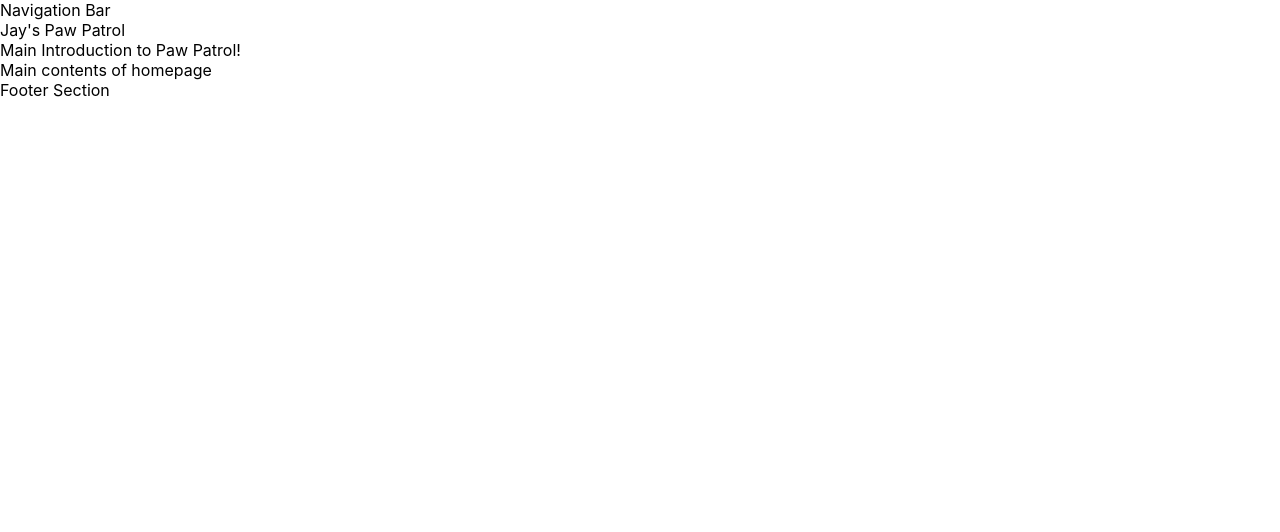
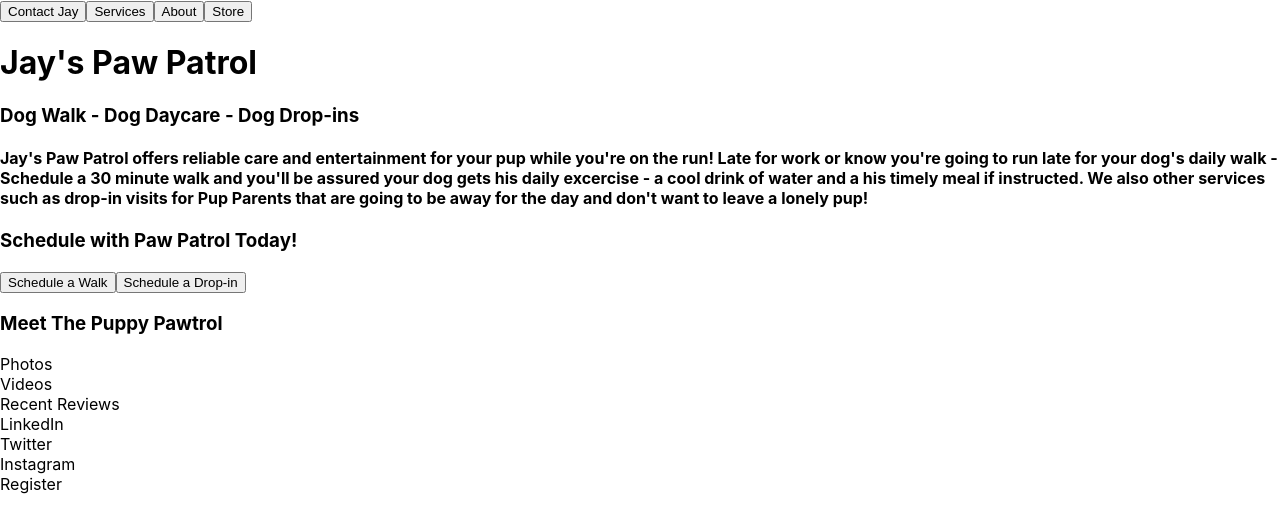
Before and after one commit to JayZonday/dog-walk, a React (Create React App) app: page / in a window 1280 px wide. Shown: the top 532 px of the page. Built offline with nearby package versions, Linux system fonts and the light colour scheme.

Commit message:
more basic layout of files and basic build out of main landing page -- need to still make login and register pages

```diff
--- a/src/components/Footer/index.js
+++ b/src/components/Footer/index.js
@@ -5,7 +5,12 @@ class Footer extends Component {
   render(){
     return (
       <div>
-      Footer Section
+        <div className='footer-link-line'>
+          <div className='footer-link' id='linkedin'>LinkedIn</div>
+          <div className='footer-link' id='twitter'>Twitter</div>
+          <div className='footer-link' id='instagram'>Instagram</div>
+          <div className='footer-link' id='register'>Register</div>
+        </div>
       </div>
     );
   }
--- a/src/components/Header/index.js
+++ b/src/components/Header/index.js
@@ -5,7 +5,10 @@ class Header extends Component {
   render(){
     return (
       <div>
-      Jay's Paw Patrol
+        <div className='title-box'>
+          <h1 className='main-title' >Jay's Paw Patrol</h1>
+          <h3 className='main-title-desc'>Dog Walk - Dog Daycare - Dog Drop-ins</h3>
+        </div>
       </div>
     );
   }
--- a/src/components/Introduction/index.js
+++ b/src/components/Introduction/index.js
@@ -5,7 +5,14 @@ class Introduction extends Component {
   render(){
     return (
       <div>
-      Main Introduction to Paw Patrol!
+        <div className='intro-box'>
+          <h4 className='intro'>Jay's Paw Patrol offers reliable care and entertainment for your pup while
+          you're on the run! Late for work or know you're going to run late for your dog's daily walk - Schedule a 30 minute
+          walk and you'll be assured your dog gets his daily excercise - a cool drink of water and a his timely meal if instructed.
+          We also other services such as drop-in visits for Pup Parents that are going to be away for the day and don't want to leave
+          a lonely pup!
+          </h4>
+        </div>
       </div>
     );
   }
--- a/src/components/MainBody/index.js
+++ b/src/components/MainBody/index.js
@@ -5,7 +5,20 @@ class MainBody extends Component {
   render(){
     return (
       <div>
-      Main contents of homepage
+        <div className='main-service-schedule'>
+          <h3 className='title' id='schedule-title'>Schedule with Paw Patrol Today!</h3>
+          <button className='service-btn' id='walk'>Schedule a Walk</button>
+          <button className='service-btn' id='dropin'>Schedule a Drop-in</button>
+        </div>
+        <div className='main-media-box'>
+          <h3 className='title' id='media-title'>Meet The Puppy Pawtrol</h3>
+          <div className='media' id='photos'>Photos</div>
+          <div className='media' id='videos'>Videos</div>
+        </div>
+        <div className='main-reviews-box'>
+          Recent Reviews
+        </div>
+
       </div>
     );
   }
--- a/src/components/TopNav/index.js
+++ b/src/components/TopNav/index.js
@@ -5,7 +5,12 @@ class TopNav extends Component {
   render(){
     return (
       <div>
-      Navigation Bar
+      <div className='navbar'>
+        <button className='nav-btn'>Contact Jay</button>
+        <button className='nav-btn'>Services</button>
+        <button className='nav-btn'>About</button>
+        <button className='nav-btn'>Store</button>
+      </div>
       </div>
     );
   }
```
Also changed, not shown: src/components/Login/index.js (added, +15 -0 lines), src/components/Register/index.js (added, +15 -0 lines), src/components/Login/index.css (added), src/components/Register/index.css (added).
